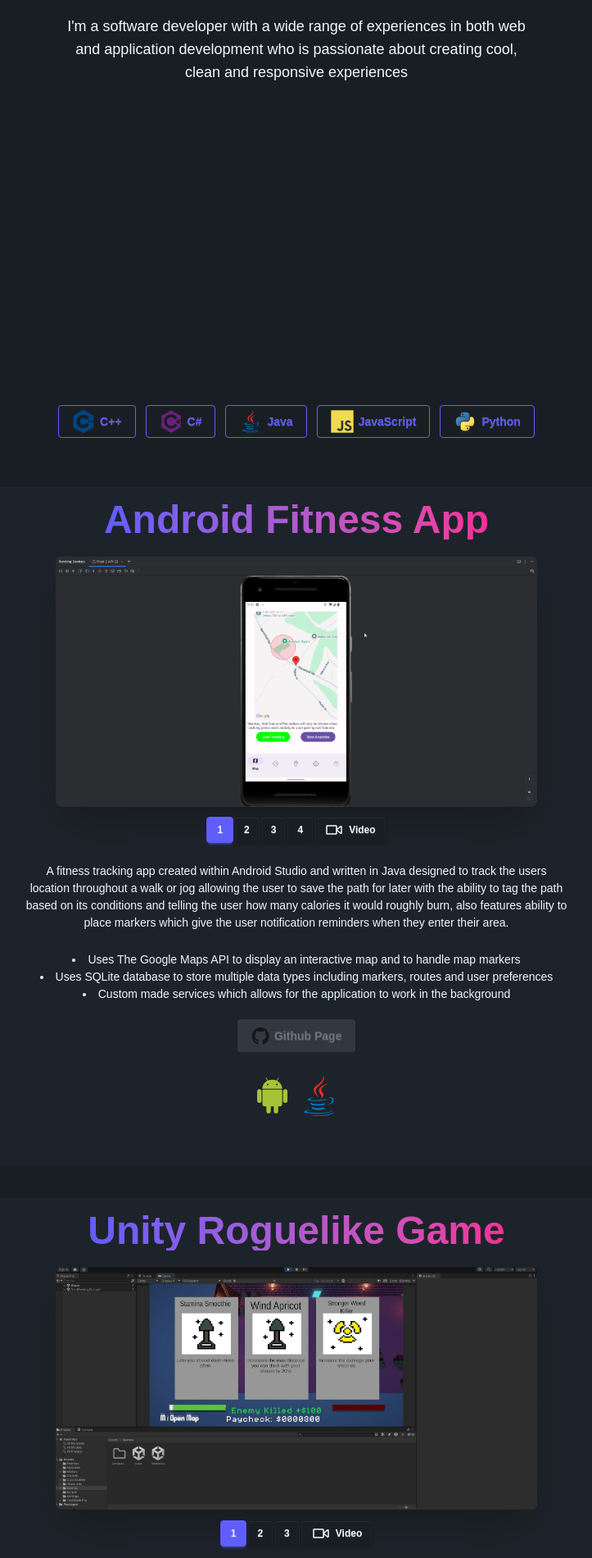
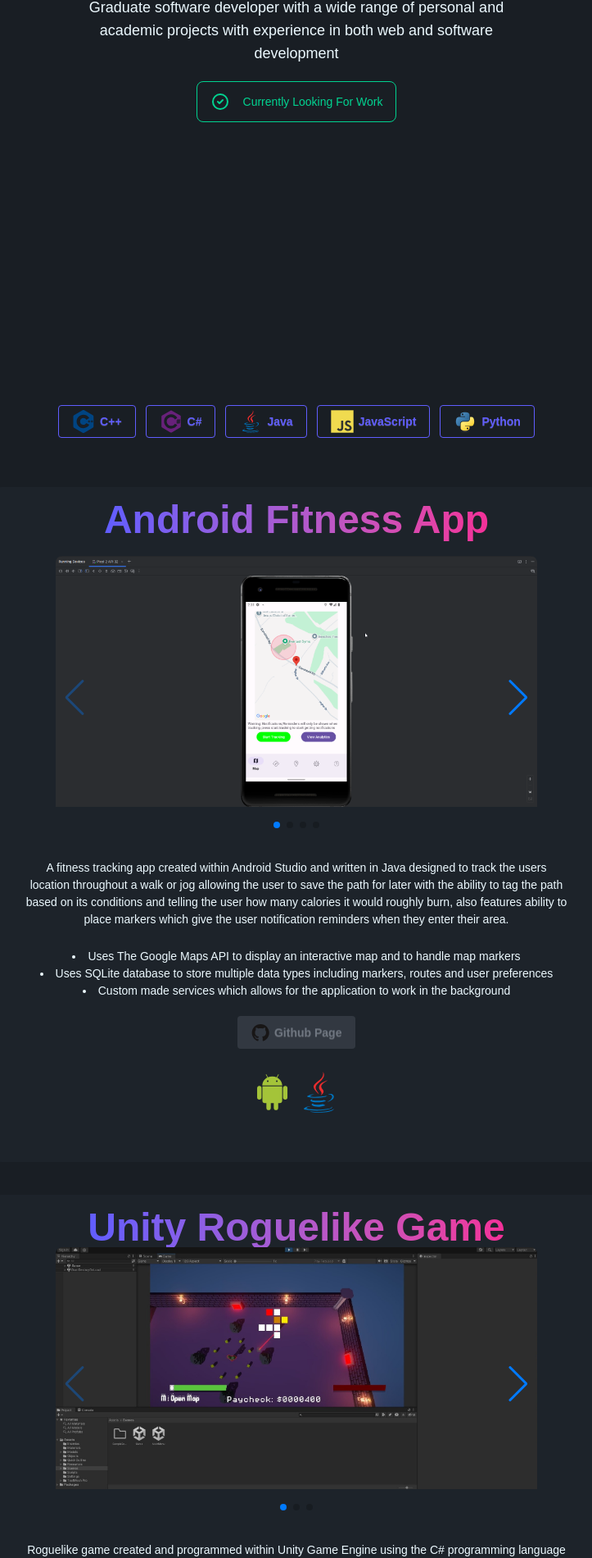
Before and after one commit to Piotr-Janusz/piotr-janusz.github.io, a React (Vite) app: page / in a window 1280 px wide. Shown: the part 451-2351 px from the top of the page at 82% size, without its empty margins (278-1001 px from the left). Built offline with nearby package versions, Linux system fonts and the light colour scheme.

Commit message:
Added Swiper JS to images and redesigned about section

```diff
--- a/package.json
+++ b/package.json
@@ -20,6 +20,7 @@
     "react-dom": "^19.0.0",
     "react-router-dom": "^7.6.0",
     "react-scroll": "^1.9.3",
+    "swiper": "^11.2.8",
     "tailwindcss": "^4.1.4"
   },
   "devDependencies": {
--- a/src/App.jsx
+++ b/src/App.jsx
@@ -11,6 +11,7 @@ import { Navbar } from './components/Navbar'
 import { Projects } from './components/sections/Projects'
 import { Contact } from './components/sections/Contact'
 import { Link,Element } from 'react-scroll'
+
 
 function App() {
   const contactRef = useRef(null);
--- a/src/components/sections/Home.jsx
+++ b/src/components/sections/Home.jsx
@@ -2,16 +2,28 @@ export const Home = () => {
     return <section id="home" className="min-h-screen flex items-center justify-center relative">
     <div className="text-center z-10 px-4">
         <h1 className="text-5xl md:text-7xl font-bold bg-gradient-to-r from-primary to-secondary bg-clip-text text-transparent leading-right">
-                Hello, I'm Piotr
+                Piotr Janusz
         </h1>
 
+        <p className="flex max-w-xl relative items-center text-center justify-center text-gray-500">
+            <svg class="w-6 h-6 text-gray-500 dark:text-white" aria-hidden="true" xmlns="http://www.w3.org/2000/svg" width="24" height="24" fill="currentColor" viewBox="0 0 24 24">
+            <path fill-rule="evenodd" d="M11.906 1.994a8.002 8.002 0 0 1 8.09 8.421 7.996 7.996 0 0 1-1.297 3.957.996.996 0 0 1-.133.204l-.108.129c-.178.243-.37.477-.573.699l-5.112 6.224a1 1 0 0 1-1.545 0L5.982 15.26l-.002-.002a18.146 18.146 0 0 1-.309-.38l-.133-.163a.999.999 0 0 1-.13-.202 7.995 7.995 0 0 1 6.498-12.518ZM15 9.997a3 3 0 1 1-5.999 0 3 3 0 0 1 5.999 0Z" clip-rule="evenodd"/>
+            </svg>
+            Nottingham, England
+        </p>
         <p className="text-lg mt-5 max-w-xl">
-            I'm a software developer with a wide range of experiences in both web and application development who is passionate about creating cool, clean and responsive experiences
+            Graduate software developer with a wide range of personal and academic projects with experience in both web and software development
         </p>
 
-        <div>
+        <div className="flex justify-center mt-5">
+            <div role="alert" class="alert alert-success alert-outline max-w-1/2">
+                <svg xmlns="http://www.w3.org/2000/svg" class="h-6 w-6 shrink-0 stroke-current" fill="none" viewBox="0 0 24 24">
+                    <path stroke-linecap="round" stroke-linejoin="round" stroke-width="2" d="M9 12l2 2 4-4m6 2a9 9 0 11-18 0 9 9 0 0118 0z" />
+                </svg>
+                <span>Currently Looking For Work</span>
+            </div>
+        </div>
 
-        </div>
     </div>
 
     </section>
--- a/src/components/sections/Projects.jsx
+++ b/src/components/sections/Projects.jsx
@@ -1,9 +1,29 @@
 import { useState } from "react"
+
 import { Link } from "react-router-dom"
+import { Pagination } from 'swiper/modules';
+import { Navigation } from 'swiper/modules';
+
+
+import { Swiper, SwiperSlide } from "swiper/react";
+
+// Import Swiper styles
+import "swiper/css";
+import "swiper/css/pagination";
+import 'swiper/css/navigation';
 
 
 export const Projects = ({currentFilter}) =>
 {
+
+
+    const pagination = {
+        clickable: true,
+        renderBullet: function (index, className) {
+            return '<button class="btn btn-sm' + className + '">' + (index + 1) + '</button>';
+        },
+    };
+
     const [project2Index, setProject2Index] = useState(0)
     const [project1Index, setProject1Index] = useState(0)
     const [project3Index, setProject3Index] = useState(0)
@@ -13,35 +33,44 @@ export const Projects = ({currentFilter}) =>
         <div className="list relative object-center items-center justify-center space-y-10">
         {(currentFilter == "java" || currentFilter == "none") && <div className="hero bg-base-100 pb-5 rounded-3xl lg:max-w-6/10 lg:min-w-6/10 md:max-w-4/5 md:min-w-4/5 sd:max-w-8/10 sd:min-w-8/10">
                 <div className="hero-content flex-col lg:flex-row mt-auto max-w-full min-w-full">
-                    <div className="text-center -mt-10 min-h-full flex flex-col items-center ">
-                    <h1 className="text-5xl font-bold font-bold bg-gradient-to-r from-primary to-secondary bg-clip-text text-transparent leading-right pt-10">Android Fitness App</h1>
-                        <div className="flex-col justify-center items-center">
-                            <div className="justify-center flex" >
-                            {project1Index == 0 && <img
+                    <div className=" flex flex-col  justify-center items-center text-center -mt-10 min-h-fullitems-center max-w-full">
+                    <h1 className="text-5xl font-bold font-bold bg-gradient-to-r from-primary to-secondary bg-clip-text text-transparent leading-right pt-10 pb-5">Android Fitness App</h1>
+                            <div className="max-w-4/5 rounded-lg">
+                            <Swiper
+                                    className="container testimonials__container rounded-lg flex"
+                                    // install Swiper modules
+                                    modules={[Pagination, Navigation]}
+                                    pagination={{clickable: true,}}
+                                    spaceBetween={40}
+                                    slidesPerView={1}
+                                    navigation={true}
+                                    scrollbar={{ draggable: true }}
+                                    onSwiper={(swiper) => console.log(swiper)}
+                                    onSlideChange={() => console.log("slide change")}
+                                >
+                                <SwiperSlide className="flex justify-center items-center max-w-100% max-h-100% object-cover text-center bg-base-200 text-4xl mb-10">
+                                    <img
                                     src="assets\android1.png"
-                                className="max-w-4/5 rounded-lg shadow-2xl mt-5"
-                                />}
-                            {project1Index == 1 && <img
+                                    / >
+                                </SwiperSlide>
+                                <SwiperSlide className="flex justify-center items-center max-w-100% max-h-100% object-cover text-center bg-base-200 text-4xl">
+                                    <img
+                                    src="assets\android2.png"
+                                    />
+                                </SwiperSlide>
+                                <SwiperSlide className="flex justify-center items-center max-w-100% max-h-100% object-cover text-center bg-base-200 text-4xl">
+                                    <img
                                     src="assets\android3.png"
-                                className="max-w-4/5 rounded-lg shadow-2xl mt-5"
-                                />}
-                            {project1Index == 2 && <img
-                                src="assets\android2.png"
-                                className="max-w-4/5 rounded-lg shadow-2xl mt-5"
-                                />}
-                            {project1Index == 3 && <img
+                                    />
+                                </SwiperSlide>
+                                <SwiperSlide className="flex justify-center items-center max-w-100% max-h-100% object-cover text-center bg-base-200 text-4xl">
+                                    <img
                                     src="assets\android4.png"
-                                className="max-w-4/5 rounded-lg shadow-2xl mt-5"
-                                />}
+                                    />
+                                </SwiperSlide>
+                            </Swiper>
                         </div>
-                            <div className="flex justify-center pt-3">
-                                <button onClick={() => setProject1Index(0)} className={"btn btn-sm" + (project1Index == 0 ? ' btn-primary' : '')}>1</button>
-                                <button onClick={() => setProject1Index(1)} className={"btn btn-sm" + (project1Index == 1 ? ' btn-primary' : '')}>2</button>
-                                <button onClick={() => setProject1Index(2)} className={"btn btn-sm" + (project1Index == 2 ? ' btn-primary' : '')}>3</button>
-                                <button onClick={() => setProject1Index(3)} className={"btn btn-sm" + (project1Index == 3 ? ' btn-primary' : '')}>4</button>
-                                <button onClick={() => setProject1Index(4)} className={"btn btn-sm" + (project1Index == 4 ? ' btn-primary' : '')}> <svg xmlns="http://www.w3.org/2000/svg" viewBox="0 0 24 24" width='2em' height='2em'><path fill="none" stroke="currentColor" stroke-linecap="round" stroke-linejoin="round" stroke-width="1.5" d="M15 12v4.4a.6.6 0 0 1-.6.6H3.6a.6.6 0 0 1-.6-.6V7.6a.6.6 0 0 1 .6-.6h10.8a.6.6 0 0 1 .6.6zm0 0l5.016-4.18a.6.6 0 0 1 .984.461v7.438a.6.6 0 0 1-.984.46z"/></svg> Video </button>
-                            </div>
-                        </div>
+
 
                         <p className="py-6 max-w-[90%] inline-block">
                             A fitness tracking app created within Android Studio and written in Java designed to track the users location throughout a walk or jog allowing the user
@@ -82,29 +111,37 @@ export const Projects = ({currentFilter}) =>
 
             {(currentFilter == "csharp" || currentFilter == "none") && <div className="hero bg-base-100 pb-5 rounded-3xl lg:max-w-6/10 lg:min-w-6/10 md:max-w-4/5 md:min-w-4/5 sd:max-w-8/10 sd:min-w-8/10">
                 <div className="hero-content flex-col lg:flex-row mt-auto max-w-full min-w-full">
-                    <div className="text-center -mt-10 min-h-full flex flex-col items-center ">
+                    <div className=" flex flex-col  justify-center items-center text-center -mt-10 min-h-fullitems-center max-w-full">
                     <h1 className="text-5xl font-bold font-bold bg-gradient-to-r from-primary to-secondary bg-clip-text text-transparent leading-right pt-10">Unity Roguelike Game</h1>
-                        <div>
-                            <div className="justify-center flex">
-                            {project2Index == 0 && <img
+                        <div className="max-w-4/5 rounded-lg">
+                            <Swiper
+                                    className="container testimonials__container rounded-lg flex"
+                                    // install Swiper modules
+                                    modules={[Pagination, Navigation]}
+                                    pagination={{clickable: true,}}
+                                    spaceBetween={40}
+                                    slidesPerView={1}
+                                    navigation={true}
+                                    scrollbar={{ draggable: true }}
+                                    onSwiper={(swiper) => console.log(swiper)}
+                                    onSlideChange={() => console.log("slide change")}
+                                >
+                                <SwiperSlide className="flex justify-center items-center max-w-100% max-h-100% object-cover text-center bg-base-200 text-4xl mb-10">
+                                    <img
+                                    src="assets\RLCW1.jpg"
+                                    / >
+                                </SwiperSlide>
+                                <SwiperSlide className="flex justify-center items-center max-w-100% max-h-100% object-cover text-center bg-base-200 text-4xl">
+                                    <img
+                                    src="assets\RLCW2.jpg"
+                                    />
+                                </SwiperSlide>
+                                <SwiperSlide className="flex justify-center items-center max-w-100% max-h-100% object-cover text-center bg-base-200 text-4xl">
+                                    <img
                                     src="assets\RLCW3.jpg"
-                                className="max-w-4/5 rounded-lg shadow-2xl mt-5"
-                                />}
-                            {project2Index == 1 && <img
-                                src="assets\RLCW2.jpg"
-                                className="max-w-4/5 rounded-lg shadow-2xl mt-5"
-                                />}
-                            {project2Index == 2 && <img
-                                src="assets\RLCW1.jpg"
-                                className="max-w-4/5 rounded-lg shadow-2xl mt-5"
-                                />}
-                            </div>
-                            <div className="flex justify-center pt-3">
-                                <button onClick={() => setProject2Index(0)} className={"btn btn-sm" + (project2Index == 0 ? ' btn-primary' : '')}>1</button>
-                                <button onClick={() => setProject2Index(1)} className={"btn btn-sm" + (project2Index == 1 ? ' btn-primary' : '')}>2</button>
-                                <button onClick={() => setProject2Index(2)} className={"btn btn-sm" + (project2Index == 2 ? ' btn-primary' : '')}>3</button>
-                                <button onClick={() => setProject2Index(3)} className={"btn btn-sm" + (project2Index == 3 ? ' btn-primary' : '')}> <svg xmlns="http://www.w3.org/2000/svg" viewBox="0 0 24 24" width='2em' height='2em'><path fill="none" stroke="currentColor" stroke-linecap="round" stroke-linejoin="round" stroke-width="1.5" d="M15 12v4.4a.6.6 0 0 1-.6.6H3.6a.6.6 0 0 1-.6-.6V7.6a.6.6 0 0 1 .6-.6h10.8a.6.6 0 0 1 .6.6zm0 0l5.016-4.18a.6.6 0 0 1 .984.461v7.438a.6.6 0 0 1-.984.46z"/></svg> Video </button>
-                            </div>
+                                    />
+                                </SwiperSlide>
+                            </Swiper>
                         </div>
 
                         <p className="py-6 max-w-[90%]">
@@ -143,34 +180,42 @@ export const Projects = ({currentFilter}) =>
 
             {(currentFilter == "cpp" || currentFilter == "none") && <div className="hero bg-base-100 pb-5 rounded-3xl lg:max-w-6/10 lg:min-w-6/10 md:max-w-4/5 md:min-w-4/5 sd:max-w-8/10 sd:min-w-8/10">
                 <div className="hero-content flex-col lg:flex-row mt-auto max-w-full min-w-full">
-                    <div className="text-center -mt-10 min-h-full flex flex-col items-center ">
+                    <div className=" flex flex-col  justify-center items-center text-center -mt-10 min-h-fullitems-center max-w-full">
                     <h1 className="text-5xl font-bold font-bold bg-gradient-to-r from-primary to-secondary bg-clip-text text-transparent leading-right pt-10">OpenGL Boat Scene</h1>
-                        <div>
-                            <div className="justify-center flex">
-                            {project3Index == 0 && <img
+                        <div className="max-w-4/5 rounded-lg">
+                            <Swiper
+                                    className="container testimonials__container rounded-lg flex"
+                                    // install Swiper modules
+                                    modules={[Pagination, Navigation]}
+                                    pagination={{clickable: true,}}
+                                    spaceBetween={40}
+                                    slidesPerView={1}
+                                    navigation={true}
+                                    scrollbar={{ draggable: true }}
+                                    onSwiper={(swiper) => console.log(swiper)}
+                                    onSlideChange={() => console.log("slide change")}
+                                >
+                                <SwiperSlide className="flex justify-center items-center max-w-100% max-h-100% object-cover text-center bg-base-200 text-4xl mb-10">
+                                    <img
                                     src="assets\opengl1.png"
-                                className="max-w-4/5 rounded-lg shadow-2xl mt-5"
-                                />}
-                            {project3Index == 1 && <img
+                                    / >
+                                </SwiperSlide>
+                                <SwiperSlide className="flex justify-center items-center max-w-100% max-h-100% object-cover text-center bg-base-200 text-4xl">
+                                    <img
                                     src="assets\opengl2.png"
-                                className="max-w-4/5 rounded-lg shadow-2xl mt-5"
-                                />}
-                            {project3Index == 2 && <img
+                                    />
+                                </SwiperSlide>
+                                <SwiperSlide className="flex justify-center items-center max-w-100% max-h-100% object-cover text-center bg-base-200 text-4xl">
+                                    <img
                                     src="assets\opengl3.png"
-                                className="max-w-4/5 rounded-lg shadow-2xl mt-5"
-                                />}
-                            {project3Index == 3 && <img
+                                    />
+                                </SwiperSlide>
+                                <SwiperSlide className="flex justify-center items-center max-w-100% max-h-100% object-cover text-center bg-base-200 text-4xl">
+                                    <img
                                     src="assets\opengl4.png"
-                                className="max-w-4/5 rounded-lg shadow-2xl mt-5"
-                                />}
-                            </div>
-                            <div className="flex justify-center pt-3">
-                                <button onClick={() => setProject3Index(0)} className={"btn btn-sm" + (project3Index == 0 ? ' btn-primary' : '')}>1</button>
-                                <button onClick={() => setProject3Index(1)} className={"btn btn-sm" + (project3Index == 1 ? ' btn-primary' : '')}>2</button>
-                                <button onClick={() => setProject3Index(2)} className={"btn btn-sm" + (project3Index == 2 ? ' btn-primary' : '')}>3</button>
-                                <button onClick={() => setProject3Index(3)} className={"btn btn-sm" + (project3Index == 3 ? ' btn-primary' : '')}>4</button>
-                                <button onClick={() => setProject3Index(4)} className={"btn btn-sm" + (project3Index == 4 ? ' btn-primary' : '')}> <svg xmlns="http://www.w3.org/2000/svg" viewBox="0 0 24 24" width='2em' height='2em'><path fill="none" stroke="currentColor" stroke-linecap="round" stroke-linejoin="round" stroke-width="1.5" d="M15 12v4.4a.6.6 0 0 1-.6.6H3.6a.6.6 0 0 1-.6-.6V7.6a.6.6 0 0 1 .6-.6h10.8a.6.6 0 0 1 .6.6zm0 0l5.016-4.18a.6.6 0 0 1 .984.461v7.438a.6.6 0 0 1-.984.46z"/></svg> Video </button>
-                            </div>
+                                    />
+                                </SwiperSlide>
+                            </Swiper>
                         </div>
 
                         <p className="py-6 max-w-[90%]">
@@ -207,29 +252,38 @@ export const Projects = ({currentFilter}) =>
 
             {(currentFilter == "cpp" || currentFilter == "none") && <div className="hero bg-base-100 pb-5 rounded-3xl lg:max-w-6/10 lg:min-w-6/10 md:max-w-4/5 md:min-w-4/5 sd:max-w-8/10 sd:min-w-8/10">
                 <div className="hero-content flex-col lg:flex-row mt-auto max-w-full min-w-full">
-                    <div className="text-center -mt-10 min-h-full flex flex-col items-center ">
+                    <div className=" flex flex-col  justify-center items-center text-center -mt-10 min-h-fullitems-center max-w-full">
                     <h1 className="text-5xl font-bold font-bold bg-gradient-to-r from-primary to-secondary bg-clip-text text-transparent leading-right pt-10">C++ SDL Game</h1>
-                        <div>
-                            <div className="justify-center flex">
-                            {project4Index == 0 && <img
+                    <div className="max-w-4/5 rounded-lg">
+                                <Swiper
+                                    className="container testimonials__container rounded-lg flex"
+                                    // install Swiper modules
+                                    modules={[Pagination, Navigation]}
+                                    pagination={{clickable: true,}}
+                                    spaceBetween={40}
+                                    slidesPerView={1}
+                                    navigation={true}
+                                    scrollbar={{ draggable: true }}
+                                    onSwiper={(swiper) => console.log(swiper)}
+                                    onSlideChange={() => console.log("slide change")}
+                                >
+                                <SwiperSlide className="flex justify-center items-center max-w-100% max-h-100% object-cover text-center bg-base-200 text-4xl mb-10">
+                                    <img
                                     src="assets\cppgame1.png"
-                                className="max-w-4/5 rounded-lg shadow-2xl mt-5"
-                                />}
-                            {project4Index == 1 && <img
+                                    / >
+                                </SwiperSlide>
+                                <SwiperSlide className="flex justify-center items-center max-w-100% max-h-100% object-cover text-center bg-base-200 text-4xl">
+                                    <img
                                     src="assets\cppgame2.png"
-                                className="max-w-4/5 rounded-lg shadow-2xl mt-5r"
-                                />}
-                            {project4Index == 2 && <img
+                                    />
+                                </SwiperSlide>
+                                <SwiperSlide className="flex justify-center items-center max-w-100% max-h-100% object-cover text-center bg-base-200 text-4xl">
+                                    <img
                                     src="assets\cppgame3.png"
-                                className="max-w-4/5 rounded-lg shadow-2xl mt-5"
-                                />}
-                            </div>
-                            <div className="flex justify-center pt-3">
-                                <button onClick={() => setProject4Index(0)} className={"btn btn-sm" + (project4Index == 0 ? ' btn-primary' : '')}>1</button>
-                                <button onClick={() => setProject4Index(1)} className={"btn btn-sm" + (project4Index == 1 ? ' btn-primary' : '')}>2</button>
-                                <button onClick={() => setProject4Index(2)} className={"btn btn-sm" + (project4Index == 2 ? ' btn-primary' : '')}>3</button>
-                                <button onClick={() => setProject4Index(3)} className={"btn btn-sm" + (project4Index == 3 ? ' btn-primary' : '')}> <svg xmlns="http://www.w3.org/2000/svg" viewBox="0 0 24 24" width='2em' height='2em'><path fill="none" stroke="currentColor" stroke-linecap="round" stroke-linejoin="round" stroke-width="1.5" d="M15 12v4.4a.6.6 0 0 1-.6.6H3.6a.6.6 0 0 1-.6-.6V7.6a.6.6 0 0 1 .6-.6h10.8a.6.6 0 0 1 .6.6zm0 0l5.016-4.18a.6.6 0 0 1 .984.461v7.438a.6.6 0 0 1-.984.46z"/></svg> Video </button>
-                            </div>
+                                    />
+                                </SwiperSlide>
+                            </Swiper>
+
                         </div>
 
                         <p className="py-6 max-w-[90%]">
```
Also changed, not shown: 1 other file (tests, documents, lock files or other folders). Lines whose indentation alone changed are shown as unchanged.
